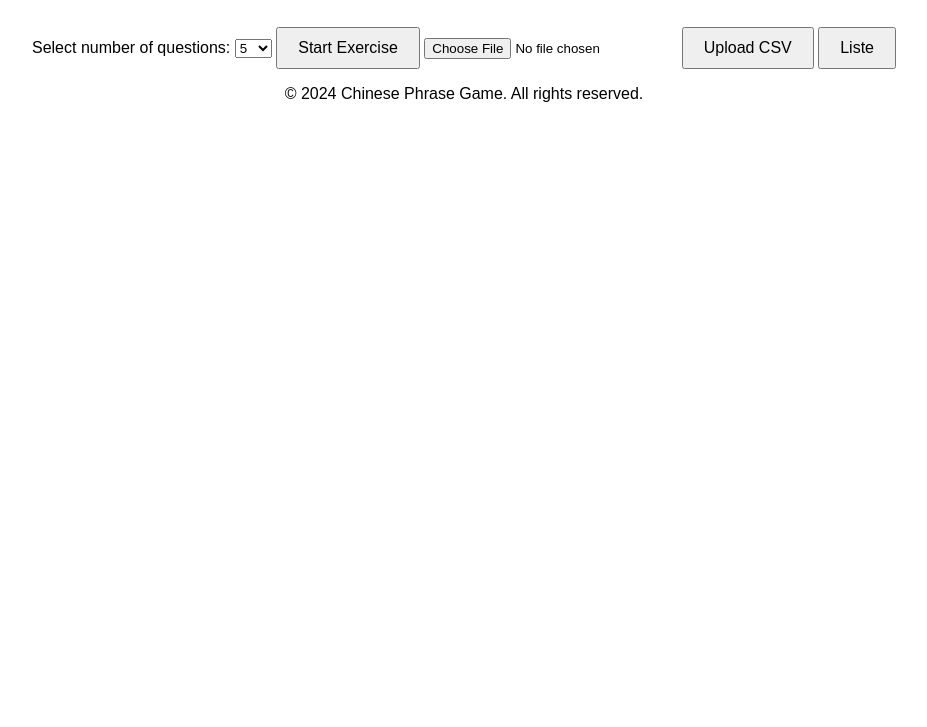
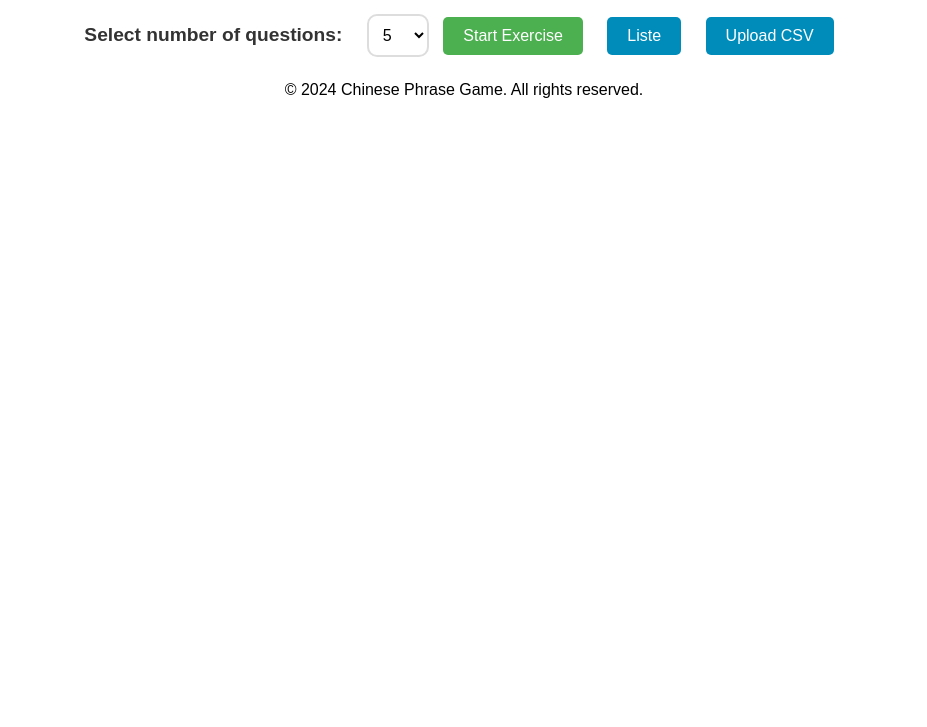
Before and after one commit to RemyWeidi/Chinese_app_test, a plain HTML site: page index.html in a window 1280 px wide. Shown: the part 73-800 px from the top of the page, without its empty margins (176-1103 px from the left). Drawn offline with Linux system fonts and the light colour scheme.

Commit message:
Update index.html

```diff
--- a/index.html
+++ b/index.html
@@ -6,6 +6,79 @@
     <title>Chinese Phrase Game</title>
     <link rel="stylesheet" href="styles.css">
     <script defer src="script.js"></script>
+    <style>
+        /* Styles pour le sélecteur de nombre de questions */
+        label {
+            font-size: 1.2em;
+            font-weight: bold;
+            color: #333;
+            margin-right: 10px;
+        }
+
+        select {
+            padding: 10px;
+            font-size: 1.2em;
+            background-color: #f0f0f0;
+            border: none;
+            border-radius: 5px;
+            cursor: pointer;
+        }
+
+        select:hover {
+            background-color: #e0e0e0;
+        }
+
+        /* Couleurs des boutons */
+        #uploadBtn, #listBtn {
+            padding: 10px 20px;
+            font-size: 1em;
+            background-color: #008CBA; /* Couleur partagée entre Liste et Upload */
+            color: white;
+            border: none;
+            border-radius: 5px;
+            cursor: pointer;
+        }
+
+        #uploadBtn:hover, #listBtn:hover {
+            background-color: #007B9A;
+        }
+
+        #startBtn {
+            padding: 10px 20px;
+            font-size: 1em;
+            background-color: #4CAF50; /* Inversion des couleurs */
+            color: white;
+            border: none;
+            border-radius: 5px;
+            cursor: pointer;
+        }
+
+        #startBtn:hover {
+            background-color: #45a049;
+        }
+
+        input[type="file"] {
+            display: none; /* Caché */
+        }
+
+        /* Style amélioré pour le sélecteur */
+        #numQuestions {
+            margin-left: 10px;
+            background-color: #ffffff;
+            padding: 10px;
+            border-radius: 10px;
+            font-size: 1em;
+            border: 2px solid #ddd;
+        }
+
+        #numQuestions option {
+            font-size: 1em;
+        }
+
+        button {
+            margin: 10px;
+        }
+    </style>
 </head>
 <body>
     <header>
@@ -20,14 +93,19 @@
                 <option value="10">10</option>
                 <option value="15">15</option>
             </select>
+
             <button id="startBtn">Start Exercise</button>
+            <button id="listBtn">Liste</button>
+
+            <!-- Bouton Upload CSV -->
+            <button id="uploadBtn">Upload CSV</button>
+
+            <!-- Input CSV caché -->
             <input type="file" id="uploadCSV" accept=".csv" />
-            <button id="uploadBtn">Upload CSV</button>
-            <button id="listBtn">Liste</button>
         </section>
 
         <section id="list" style="display: none;">
-            <!-- Phrase list will be dynamically populated here -->
+            <!-- Liste des phrases dynamiquement peuplée ici -->
         </section>
 
         <section id="exercise" style="display:none;">
```
